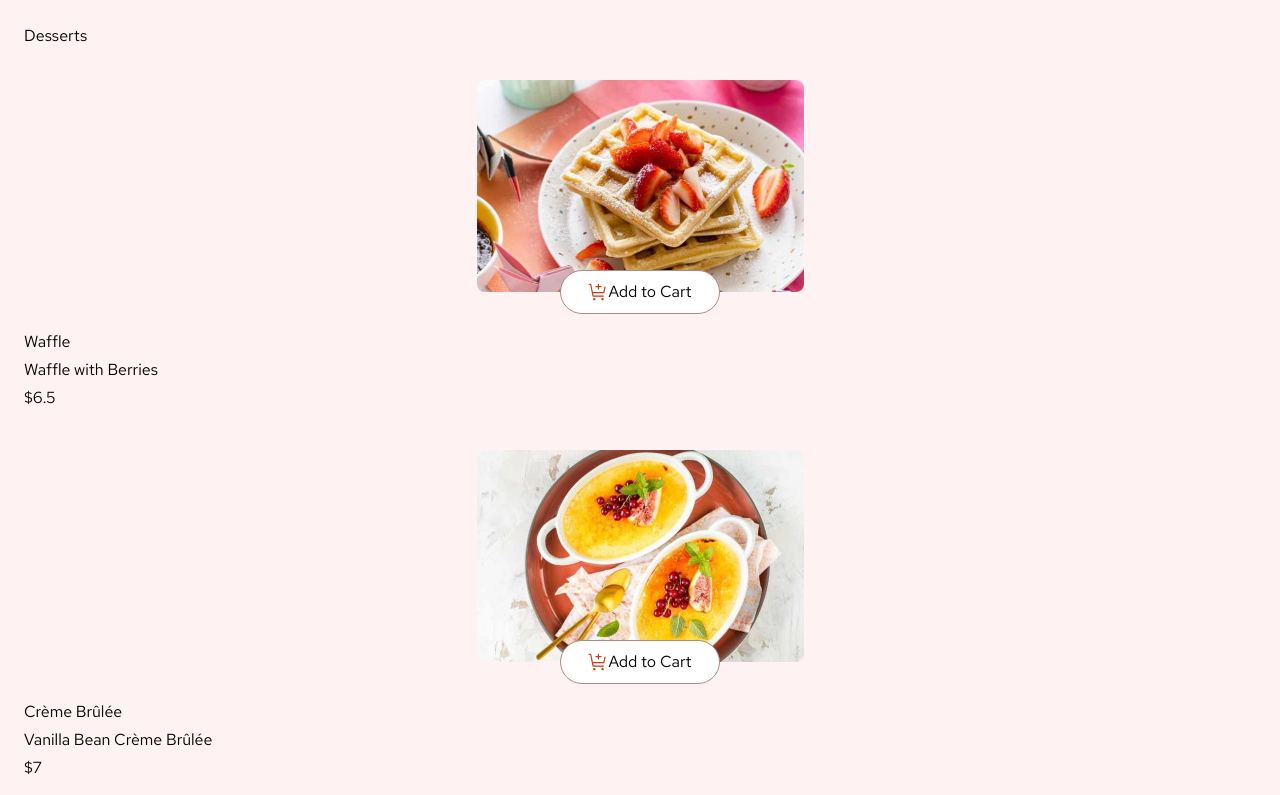
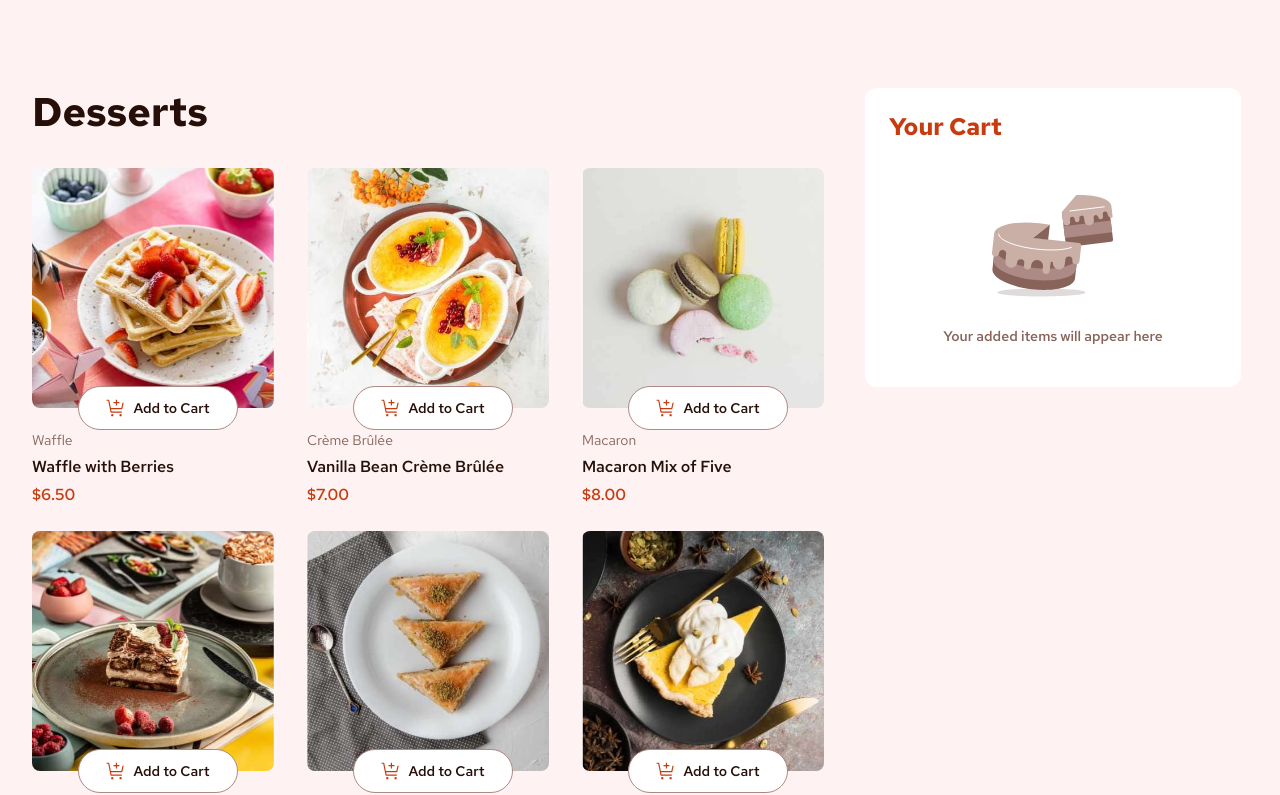
Before and after one commit to Rocabor/Frontend-Monorepo, a Vue app: page / in a window 1280 px wide. Shown: the top 795 px of the page. Built offline with nearby package versions, Linux system fonts and the light colour scheme.

Commit message:
feat: add responsive grid layout and Cart component with text-preset utilities

```diff
--- a/src/App.vue
+++ b/src/App.vue
@@ -1,6 +1,7 @@
 <script setup>
 import { ref, onMounted } from 'vue';
 import Desserts from './components/Desserts.vue';
+import Cart from './components/Cart.vue';
 
 const products = ref([]);
 
@@ -33,8 +34,11 @@ onMounted(async () => {
 
 <template>
   <!-- * Main Content -->
-  <main class="m-6 flex flex-col gap-8">
-    <h1>Desserts</h1>
+  <main class="my-6 mx-auto w-[327px] grid grid-cols-1 gap-8 md:grid-cols-3 md:gap-x-6 md:w-[688px] xl:my-[88px] xl:grid-cols-[repeat(3,251px)_384px] xl:w-[1216px]">
+    <h1 class="text-preset-1 md:col-span-3">
+      Desserts
+    </h1>
     <Desserts :products="products" />
+    <Cart />
   </main>
 </template>
--- /dev/null
+++ b/src/components/Cart.vue
@@ -0,0 +1,15 @@
+<script setup></script>
+
+<template>
+  <div class="flex min-h-[226px] flex-col gap-6 rounded-[12px] bg-white p-6 md:col-span-3 xl:row-start-1 xl:col-start-4 xl:h-[299px] xl:row-span-4 xl:ml-2 xl:col-span-1">
+    <h2 class="text-preset-4">Your Cart {{}}</h2>
+
+    <div class="flex min-h-[195px] flex-col items-center gap-4 py-4">
+      <img
+        src="../assets/images/illustration-empty-cart.svg"
+        alt=""
+        class="size-[128px]" />
+      <p class="text-preset-2 text-rose-500">Your added items will appear here</p>
+    </div>
+  </div>
+</template>
--- a/src/components/Desserts.vue
+++ b/src/components/Desserts.vue
@@ -14,29 +14,37 @@ defineProps({
   <div
     v-for="product in products"
     :key="product.name"
-    class="flex flex-col items-center gap-4 mb-2">
+    class="mb-2   gap-4 md:mb-0">
+    <!--* Item Image and Add To Cart Button -->
+    <div class="relative h-[234px] xl:h-[262px]">
+      <picture>
+        <source media="(min-width:1440px)" :srcset="product.image.desktop" />
+        <source media="(min-width:768px)" :srcset="product.image.tablet" />
+        <img
+          :src="product.image.mobile"
+          :alt="product.name"
+          class="h-[212px] rounded-[8px] xl:h-[240px] " />
+      </picture>
 
-    <!--* Item Image and Add To Cart Button -->
-    <div class="relative h-[234px] ">
-      <img
-        :src="product.image.mobile"
-        :alt="product.name"
-        class="h-[212px] rounded-[8px]" />
-
-      <button class="h-[44px] w-[160px] rounded-full border border-rose-400 bg-white p-3 absolute flex justify-center items-center bottom-0 left-1/2 -translate-x-1/2">
+      <button
+        class="text-preset-2 absolute bottom-0 left-1/2 flex h-[44px] w-[160px] -translate-x-1/2 items-center justify-center gap-2 rounded-full border border-rose-400 bg-white p-3">
         <img
           :src="iconAddtoCart"
           alt="icon cart"
-          class="size-5 inline"/>
+          class="inline size-5" />
         Add to Cart
       </button>
     </div>
 
     <!-- * Item Info -->
-    <div class="flex flex-col gap-1 w-full">
-      <p>{{ product.category }}</p>
-      <p>{{ product.name }}</p>
-      <p>${{ product.price }}</p>
+    <div class="flex h-[69px] w-full flex-col gap-1">
+      <p class="text-preset-2 font-normal text-rose-500">
+        {{ product.category }}
+      </p>
+      <p class="text-preset-3">
+        {{ product.name }}
+      </p>
+      <p class="text-preset-3 text-red">${{ product.price.toFixed(2) }}</p>
     </div>
   </div>
 </template>
--- a/src/styles/main.css
+++ b/src/styles/main.css
@@ -28,8 +28,26 @@
 }
 
 @utility text-preset-1 {
-  font-size: 16px;
+  font-size: 40px;
   font-weight: 700;
   line-height: 1.2;
-  letter-spacing: 0px;
+  color:var(--color-rose-900);
 }
+@utility text-preset-2 {
+  font-size: 14px;
+  font-weight: 600;
+  line-height: 1.5;
+  color:var(--color-rose-900);
+}
+@utility text-preset-3 {
+  font-size: 16px;
+  font-weight: 600;
+  line-height: 1.5;
+  color:var(--color-rose-900);
+}
+@utility text-preset-4 {
+  font-size: 24px;
+  font-weight: 700;
+  line-height: 1.25;
+  color:var(--color-red);
+}
```
